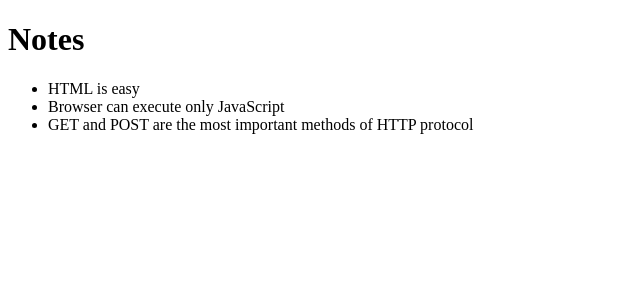
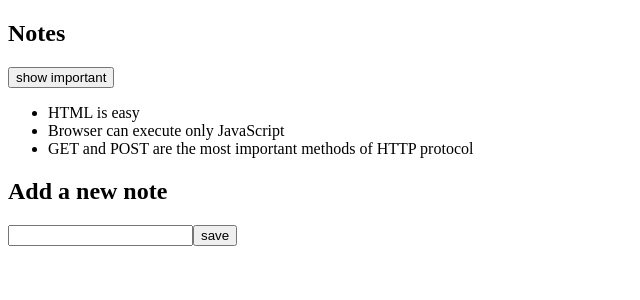
Before and after one commit to 1967cooder/ai-avusteinen-ohjelmistokehitys-, a React (Vite) app in the folder 02-ai-full-stack-open/osa2/07-ai-notes/: page / in a window 1280 px wide. Shown: the top 300 px of the page, without its empty margins (0-640 px from the left). Built offline with nearby package versions, Linux system fonts and the light colour scheme; data requests are answered from the project's data file.

Commit message:
07-ai-notes uuden muistiinpanon lisääminen näkyy näytöllä. Voidaan suodattaa vain terkeät muistiinpanot näkyviin.

```diff
--- a/02-ai-full-stack-open/osa2/07-ai-notes/src/App.jsx
+++ b/02-ai-full-stack-open/osa2/07-ai-notes/src/App.jsx
@@ -18,14 +18,46 @@ const App = () => {
   }, []);
   console.log("render", notes.length, "notes");
 
+  const addNote = (event) => {
+    event.preventDefault();
+    const noteObject = {
+      id: String(notes.length + 1),
+      content: newNote,
+      important: Math.random() > 0.5,
+    };
+    setNotes(notes.concat(noteObject));
+    setNewNote("");
+  };
+
+  const handleNoteChange = (event) => {
+    console.log("input-kentän arvo: ", event.target.value);
+    setNewNote(event.target.value);
+  };
+
+  const notesToShow = showAll ? notes : notes.filter((note) => note.important);
+
   return (
     <>
-      <h1>Notes</h1>
-      <ul>
-        {notes.map((note) => (
-          <Note key={note.id} note={note} />
-        ))}
-      </ul>
+      <section>
+        <h1>Notes</h1>
+        <p>
+          <button onClick={() => setShowAll(!showAll)}>
+            show {showAll ? "important" : "all"}
+          </button>
+        </p>
+        <ul>
+          {notesToShow.map((note) => (
+            <Note key={note.id} note={note} />
+          ))}
+        </ul>
+      </section>
+      <section className="addnote">
+        <h2>Add a new note</h2>
+        <form onSubmit={addNote}>
+          <input value={newNote} onChange={handleNoteChange} />
+          <button type="submit">save</button>
+        </form>
+      </section>
     </>
   );
 };
```
